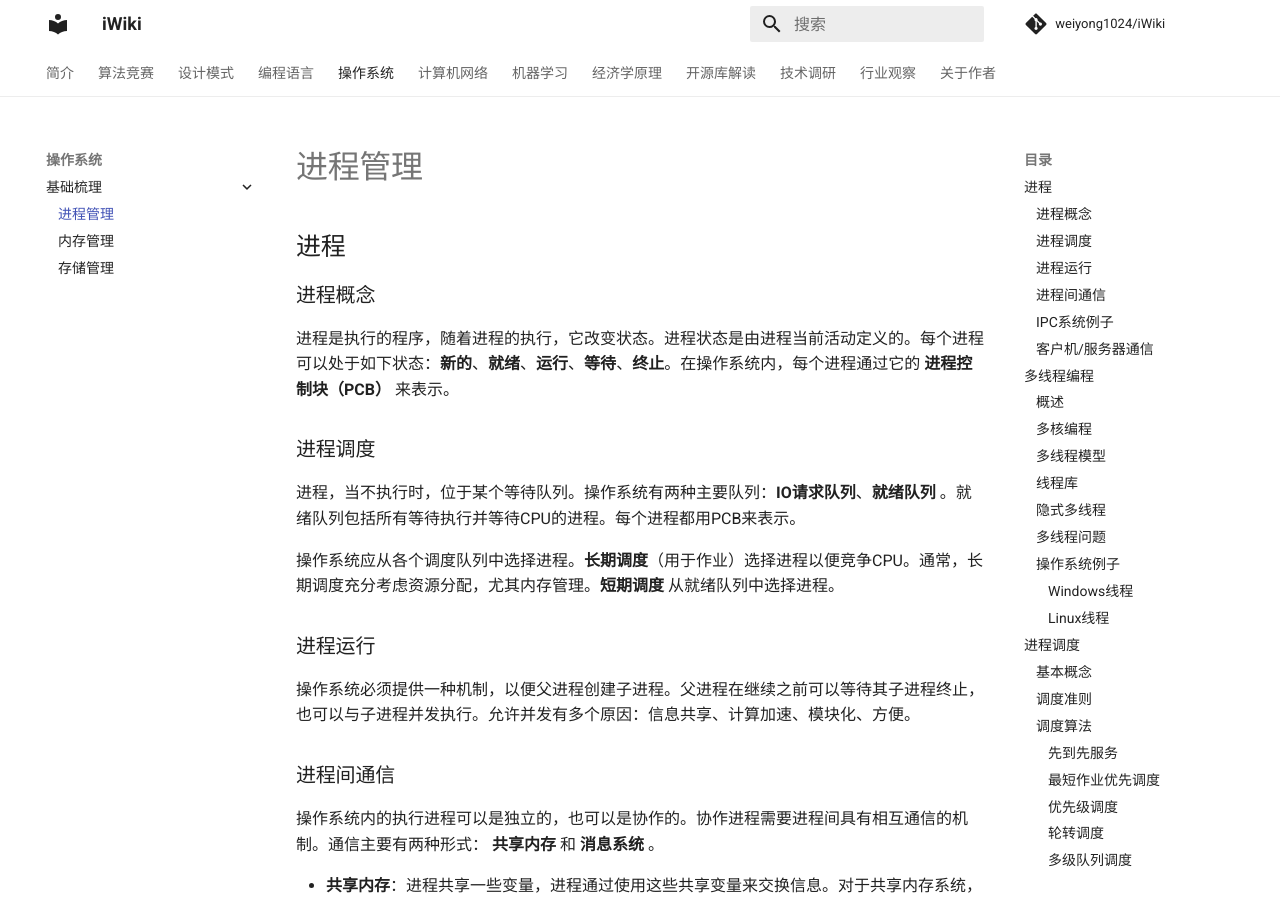
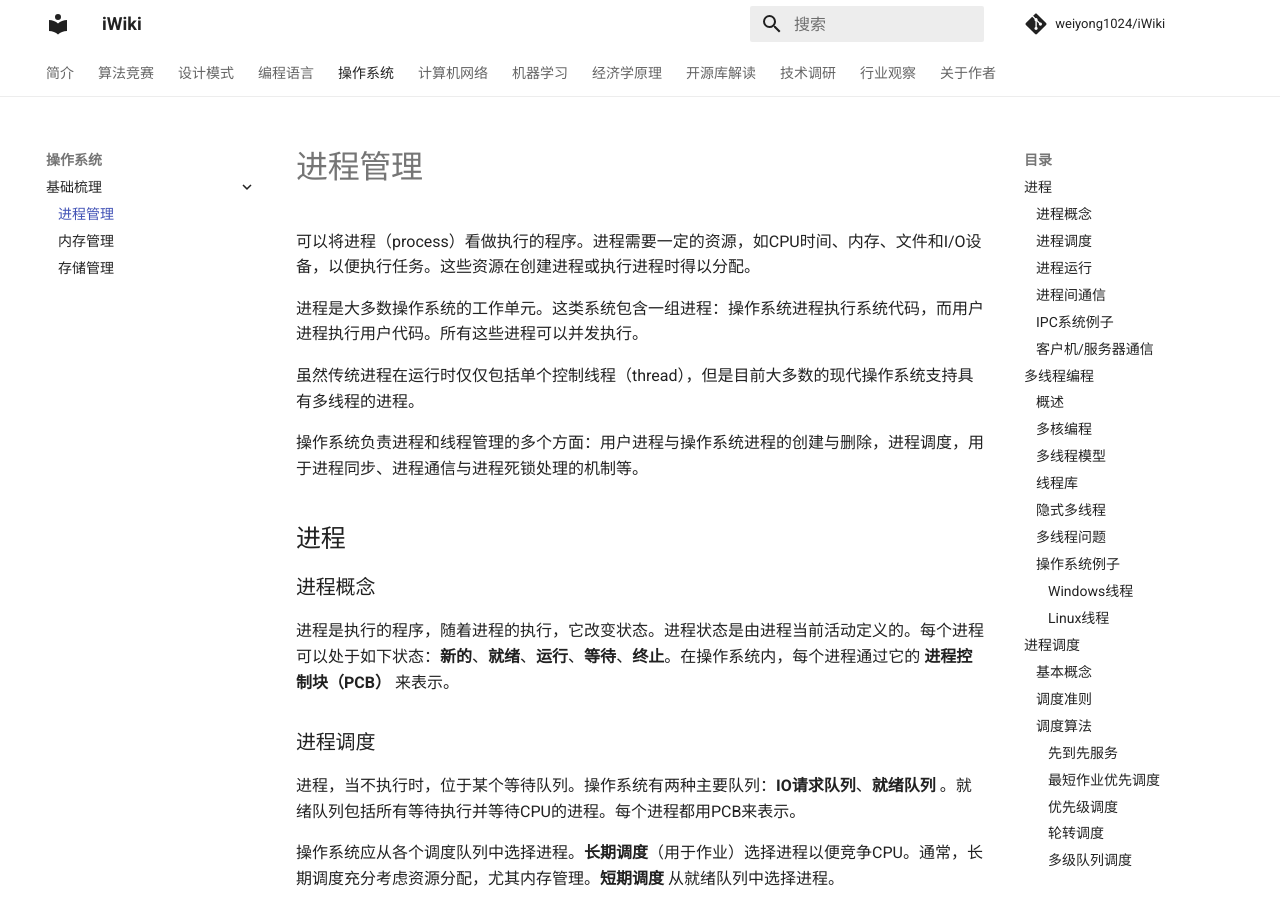
Before and after one commit to weiyong1024/iWiki, an MkDocs documentation site: the page built from docs/operating_system/basic/process_management.md, in a window 1280 px wide and 900 px high. Built offline with MkDocs 1.6.1 and Material for MkDocs 9.7.7, drawn with Linux system fonts in a browser that asks for light colours; formulas are drawn with MathJax 3; comment, search, counter and statistics services are not loaded.

Commit message:
Tunning summary of process management part

```diff
--- a/docs/operating_system/basic/process_management.md
+++ b/docs/operating_system/basic/process_management.md
@@ -1,4 +1,12 @@
 # 进程管理
+
+可以将进程（process）看做执行的程序。进程需要一定的资源，如CPU时间、内存、文件和I/O设备，以便执行任务。这些资源在创建进程或执行进程时得以分配。
+
+进程是大多数操作系统的工作单元。这类系统包含一组进程：操作系统进程执行系统代码，而用户进程执行用户代码。所有这些进程可以并发执行。
+
+虽然传统进程在运行时仅仅包括单个控制线程（thread），但是目前大多数的现代操作系统支持具有多线程的进程。
+
+操作系统负责进程和线程管理的多个方面：用户进程与操作系统进程的创建与删除，进程调度，用于进程同步、进程通信与进程死锁处理的机制等。
 
 ## 进程
 
```
